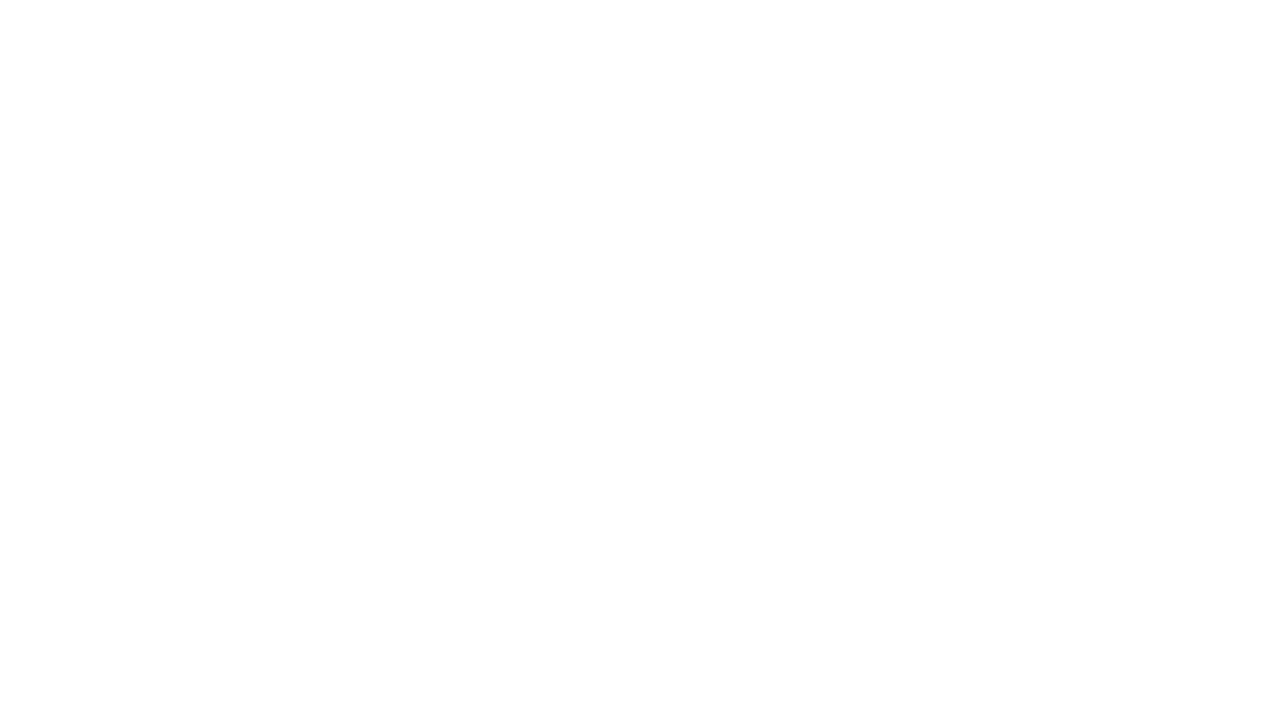
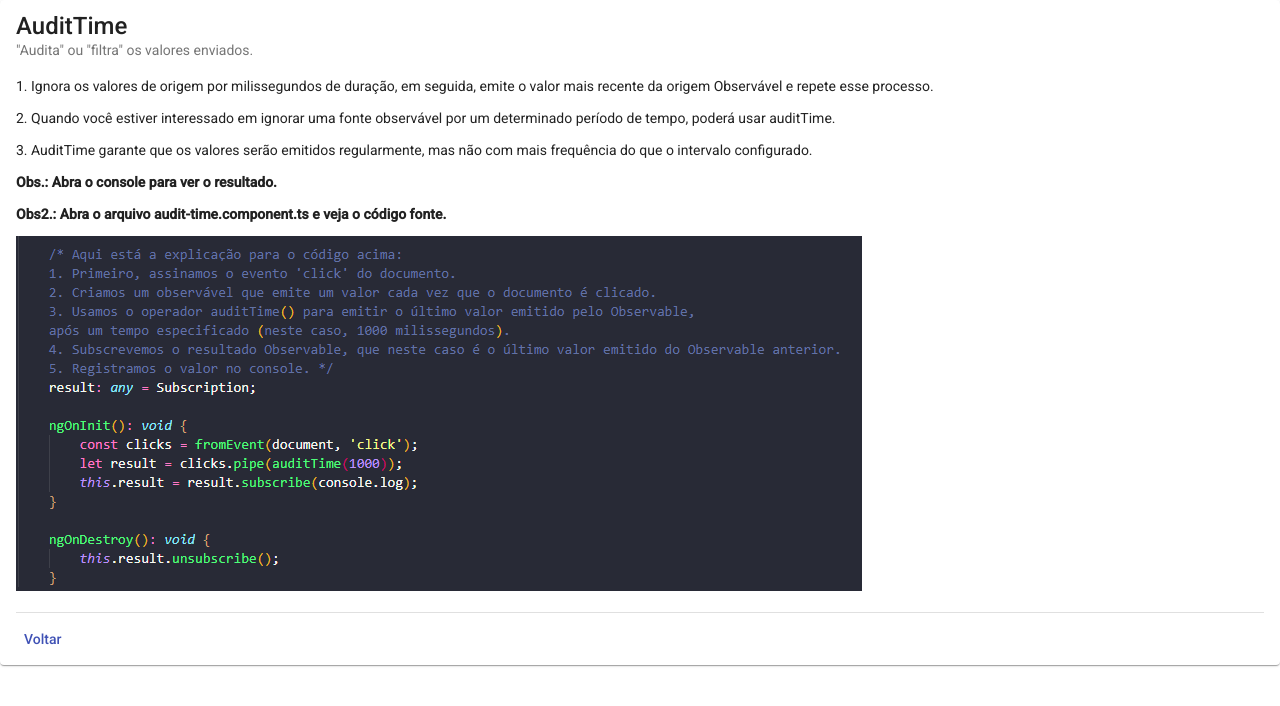
Before and after one commit to rpelizza/operators-rxjs, an Angular app: page /audit-time in a window 1280 px wide. Before the commit this address led to /. Shown: the top 706 px of the page. Built offline with nearby package versions, Linux system fonts and the light colour scheme.

Commit message:
feat: auditTime

```diff
--- a/src/app/app-routing.module.ts
+++ b/src/app/app-routing.module.ts
@@ -49,6 +49,7 @@ const routes: Routes = [
 	},
 	{ path: 'async-subject', loadChildren: () => import('./pages/async-subject/async-subject.module').then(m => m.AsyncSubjectModule) },
 	{ path: 'audit', loadChildren: () => import('./pages/audit/audit.module').then(m => m.AuditModule) },
+	{ path: 'audit-time', loadChildren: () => import('./pages/audit-time/audit-time.module').then(m => m.AuditTimeModule) },
 ];
 
 @NgModule({
--- /dev/null
+++ b/src/app/pages/audit-time/audit-time-routing.module.ts
@@ -0,0 +1,11 @@
+import { NgModule } from '@angular/core';
+import { RouterModule, Routes } from '@angular/router';
+import { AuditTimeComponent } from './audit-time.component';
+
+const routes: Routes = [{ path: '', component: AuditTimeComponent }];
+
+@NgModule({
+  imports: [RouterModule.forChild(routes)],
+  exports: [RouterModule]
+})
+export class AuditTimeRoutingModule { }
--- /dev/null
+++ b/src/app/pages/audit-time/audit-time.component.html
@@ -0,0 +1,37 @@
+<mat-card>
+	<mat-card-title>AuditTime</mat-card-title>
+	<mat-card-subtitle>
+		"Audita" ou "filtra" os valores enviados.
+	</mat-card-subtitle>
+	<mat-card-content>
+		<p>
+			1. Ignora os valores de origem por milissegundos de duração, em
+			seguida, emite o valor mais recente da origem Observável e repete
+			esse processo.
+		</p>
+		<p>
+			2. Quando você estiver interessado em ignorar uma fonte observável
+			por um determinado período de tempo, poderá usar auditTime.
+		</p>
+		<p>
+			3. AuditTime garante que os valores serão emitidos regularmente, mas
+			não com mais frequência do que o intervalo configurado.
+		</p>
+		<p>
+			<strong>Obs.: Abra o console para ver o resultado.</strong>
+		</p>
+		<p>
+			<strong
+				>Obs2.: Abra o arquivo audit-time.component.ts e veja o código
+				fonte.</strong
+			>
+		</p>
+		<p>
+			<img src="assets/audit-time-1.png" alt="" />
+		</p>
+	</mat-card-content>
+	<mat-divider inset></mat-divider>
+	<mat-card-actions>
+		<button routerLink="/home" mat-button color="primary">Voltar</button>
+	</mat-card-actions>
+</mat-card>
--- /dev/null
+++ b/src/app/pages/audit-time/audit-time.component.ts
@@ -0,0 +1,30 @@
+import { Component, OnDestroy, OnInit } from '@angular/core';
+import { auditTime, fromEvent, Subscription } from 'rxjs';
+
+@Component({
+	selector: 'app-audit-time',
+	templateUrl: './audit-time.component.html',
+	styleUrls: ['./audit-time.component.scss'],
+})
+export class AuditTimeComponent implements OnInit, OnDestroy {
+	constructor() {}
+
+	/* Aqui está a explicação para o código acima:
+	1. Primeiro, assinamos o evento 'click' do documento.
+	2. Criamos um observável que emite um valor cada vez que o documento é clicado.
+	3. Usamos o operador auditTime() para emitir o último valor emitido pelo Observable,
+	após um tempo especificado (neste caso, 1000 milissegundos).
+	4. Subscrevemos o resultado Observable, que neste caso é o último valor emitido do Observable anterior.
+	5. Registramos o valor no console. */
+	result: any = Subscription;
+
+	ngOnInit(): void {
+		const clicks = fromEvent(document, 'click');
+		let result = clicks.pipe(auditTime(1000));
+		this.result = result.subscribe(console.log);
+	}
+
+	ngOnDestroy(): void {
+		this.result.unsubscribe();
+	}
+}
--- a/src/app/pages/audit/audit.component.ts
+++ b/src/app/pages/audit/audit.component.ts
@@ -1,13 +1,15 @@
-import { Component, OnInit } from '@angular/core';
-import { audit, fromEvent, interval } from 'rxjs';
+import { Component, OnDestroy, OnInit } from '@angular/core';
+import { audit, fromEvent, interval, Subscription } from 'rxjs';
 
 @Component({
 	selector: 'app-audit',
 	templateUrl: './audit.component.html',
 	styleUrls: ['./audit.component.scss'],
 })
-export class AuditComponent implements OnInit {
+export class AuditComponent implements OnInit, OnDestroy {
 	constructor() {}
+
+	result: any = Subscription;
 
 	/* Aqui está a explicação para o código acima:
 	1. Criamos uma variável chamada clicks, que é um Observable que emite cliques do mouse a partir do documento.
@@ -18,6 +20,10 @@ export class AuditComponent implements OnInit {
 	ngOnInit(): void {
 		const clicks = fromEvent(document, 'click');
 		const result = clicks.pipe(audit((ev) => interval(1000)));
-		result.subscribe((x) => console.log(x));
+		this.result = result.subscribe((x) => console.log(x));
+	}
+
+	ngOnDestroy(): void {
+		this.result.unsubscribe();
 	}
 }
--- a/src/app/pages/home/home.component.html
+++ b/src/app/pages/home/home.component.html
@@ -94,11 +94,13 @@
 		<mat-expansion-panel-header>
 			<mat-panel-title> Async Subject </mat-panel-title>
 			<mat-panel-description>
-				É um Subject que emite o último valor após todos os valores serem enviados.
+				É um Subject que emite o último valor após todos os valores
+				serem enviados.
 			</mat-panel-description>
 		</mat-expansion-panel-header>
 		<p>
-			Apenas o último valor da execução observable é enviado para os observadores e somente quando a execução é concluida.
+			Apenas o último valor da execução observable é enviado para os
+			observadores e somente quando a execução é concluida.
 		</p>
 		<p>
 			<a routerLink="/async-subject">Clique aqui para ver o exemplo</a>
@@ -121,4 +123,22 @@
 			<a routerLink="/audit">Clique aqui para ver o exemplo</a>
 		</p>
 	</mat-expansion-panel>
+
+	<!--! AuditTime -->
+	<mat-expansion-panel>
+		<mat-expansion-panel-header>
+			<mat-panel-title> AuditTime </mat-panel-title>
+			<mat-panel-description>
+				"Audita" ou "filtra" os valores enviados.
+			</mat-panel-description>
+		</mat-expansion-panel-header>
+		<p>
+			Ignora os valores de origem por milissegundos de duração, em
+			seguida, emite o valor mais recente da origem Observável e repete
+			esse processo.
+		</p>
+		<p>
+			<a routerLink="/audit-time">Clique aqui para ver o exemplo</a>
+		</p>
+	</mat-expansion-panel>
 </mat-accordion>
```
Also changed, not shown: src/app/pages/audit-time/audit-time.module.ts (added, +20 -0 lines), src/app/pages/audit-time/audit-time.component.scss (added), src/assets/audit-time-1.png (added), 1 other file (tests, documents, lock files or other folders).
